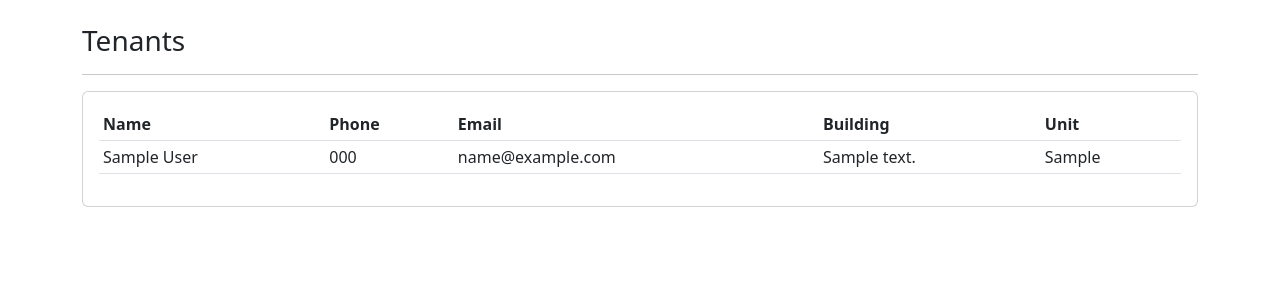
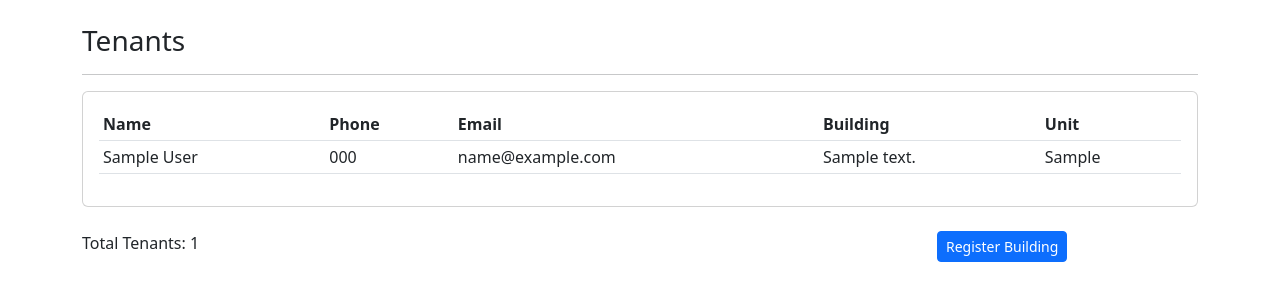
Before and after one commit to BenHooke/parking_app, a Django app: page /tenant_list/ in a window 1280 px wide. Shown: the part 56-357 px from the top of the page. Run offline with Django 5.2, Linux system fonts and the light colour scheme; a user stored in the database is signed in; tables that the repository leaves empty hold one stand-in row (values such as "Sample post").

Commit message:
Created a Register Building button and form to User List

```diff
--- a/parking/forms.py
+++ b/parking/forms.py
@@ -72,3 +72,9 @@ class StaffWorkingNowForm(forms.ModelForm):
     class Meta:
         model = Staff
         fields = ['is_working']
+
+
+class NewBuildingForm(forms.ModelForm):
+    class Meta:
+        model = Building
+        fields = '__all__'
--- a/parking/templates/parking/tenant_list.html
+++ b/parking/templates/parking/tenant_list.html
@@ -32,5 +32,14 @@
     </div>
   </div>
 </div>
+<br>
+<div class='row'>
+  <div class='col-12 col-lg-9'>
+    <p>Total Tenants: {{tenants.count}}</p>
+  </div>
+  <div class='col-12 col-lg-3'>
+    <a class='btn btn-sm btn-primary' href="{% url 'register_building' %}">Register Building</a>
+  </div>
+</div>
 
 {% endblock %}
--- a/parking/urls.py
+++ b/parking/urls.py
@@ -6,13 +6,18 @@ urlpatterns = [
     path('', views.home, name='home'),
     path('passes/', views.valid_passes, name='passes'),
     path('requests/', views.pass_requests, name='requests'),
+
     path('register/', views.tentant_signup, name='register'),
     path('register-staff/', views.register_staff, name='register_staff'),
+    path('register-building/', views.register_building, name='register_building'),
+
     path('logout/', views.user_logout, name='logout'),
     path('approval-pending/', views.approval_pending, name='approval_pending'),
+
     path('staff_list/', views.staff_list, name='staff_list'),
     path('tenant_list/', views.tenant_list, name='tenant_list'),
     path('request_pass/<str:pk>/', views.request_pass, name='request_pass'),
+
     path('profile/<str:pk>/', views.profile, name='profile'),
     path('dashboard/<str:pk>/', views.user_dashboard, name='dashboard'),
 ]
--- a/parking/views.py
+++ b/parking/views.py
@@ -130,6 +130,20 @@ def register_staff(request):
     return render(request, 'registration/register_staff.html', context)
 
 
+def register_building(request):
+    if request.method == 'POST':
+        form = NewBuildingForm(request.POST)
+        if form.is_valid():
+            form.save()
+
+            return redirect('tenant_list')
+    else:
+        form = NewBuildingForm()
+
+    context = {'form': form}
+    return render(request, 'registration/register_building.html', context)
+
+
 @login_required(login_url='/login')
 def request_pass(request, pk):
     tenant = get_object_or_404(Tenant, user_id=pk)
```
Also changed, not shown: parking/templates/registration/register_building.html (added, +24 -0 lines).
